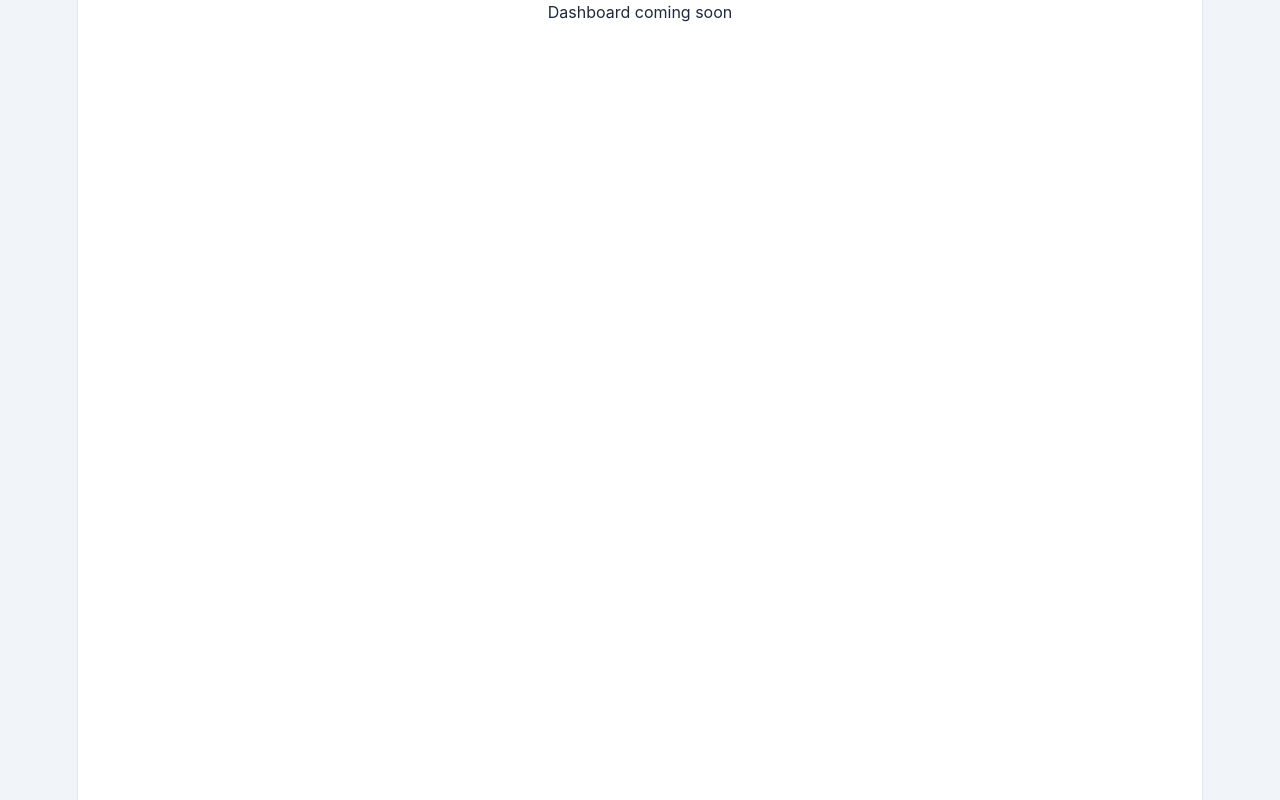
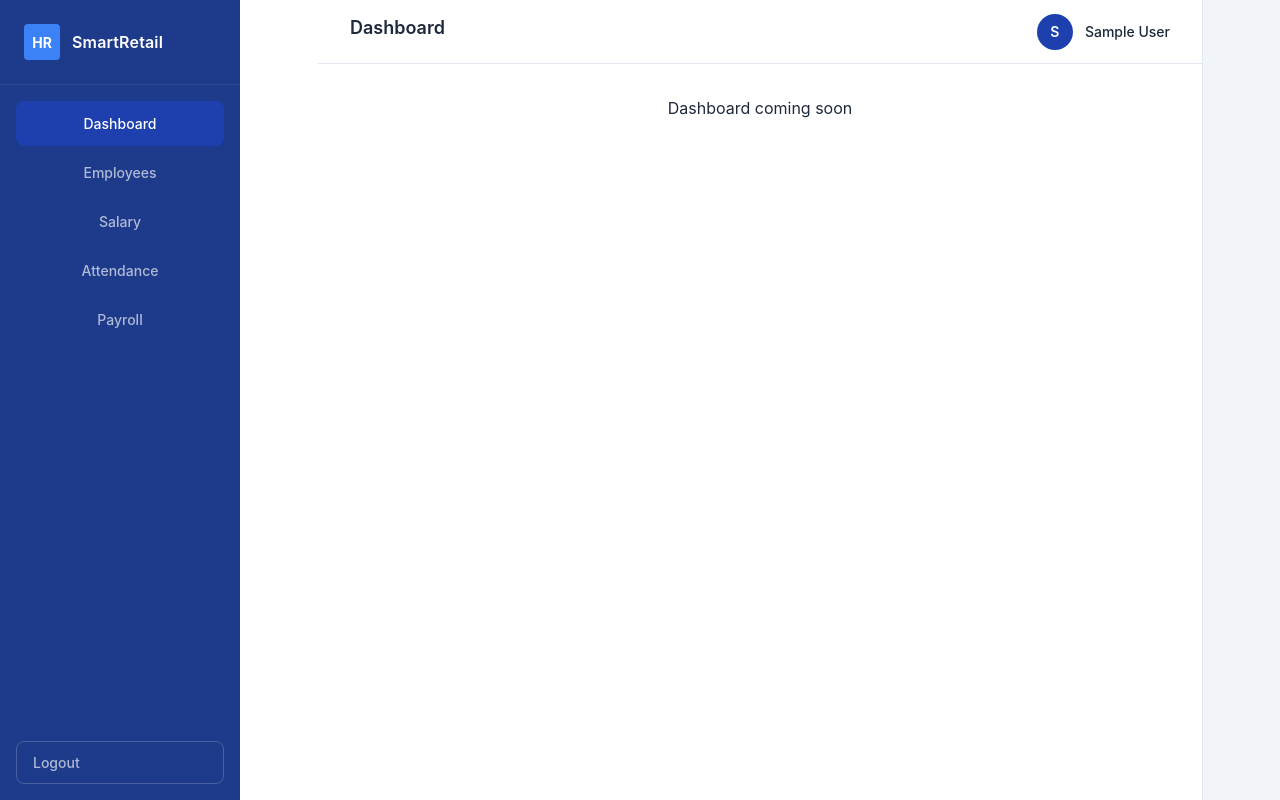
Before and after one commit to migsii/mini-hrms, a React app in the folder frontend/: page / in a window 1280 px wide. Built offline with nearby package versions, Linux system fonts and the light colour scheme; no server answers; sample sign-in values are in the browser's storage; the HTML template or start-up script is replaced by a standard one.

Commit message:
refactor: wire MainLayout into protected routes

```diff
--- a/frontend/src/App.jsx
+++ b/frontend/src/App.jsx
@@ -1,6 +1,7 @@
 import { BrowserRouter, Routes, Route, Navigate } from "react-router-dom";
 import { AuthProvider } from "./context/AuthProvider";
 import ProtectedRoute from "./components/layout/ProtectedRoute";
+import MainLayout from "./components/layout/MainLayout";
 import LoginPage from "./pages/Login/LoginPage";
 
 export default function App() {
@@ -10,7 +11,14 @@ export default function App() {
         <Routes>
           <Route path="/login" element={<LoginPage />} />
           <Route element={<ProtectedRoute />}>
-            <Route path="/" element={<div>Dashboard coming soon</div>} />
+            <Route
+              path="/"
+              element={
+                <MainLayout title="Dashboard">
+                  <div>Dashboard coming soon</div>
+                </MainLayout>
+              }
+            />
           </Route>
           <Route path="*" element={<Navigate to="/login" />} />
         </Routes>
```
